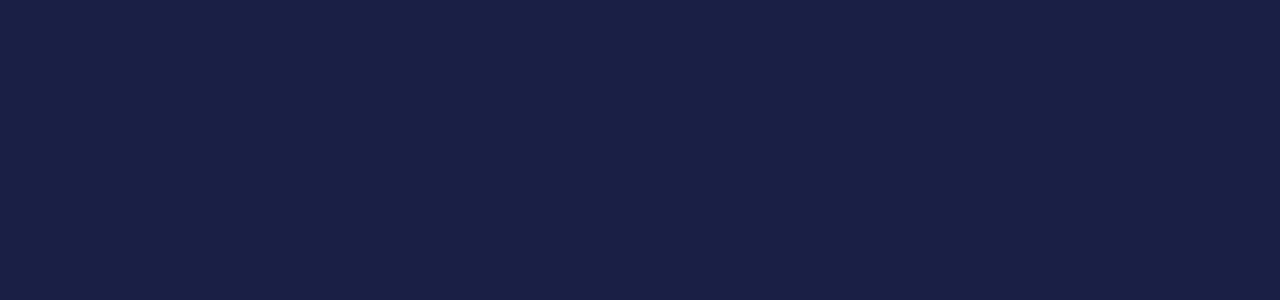
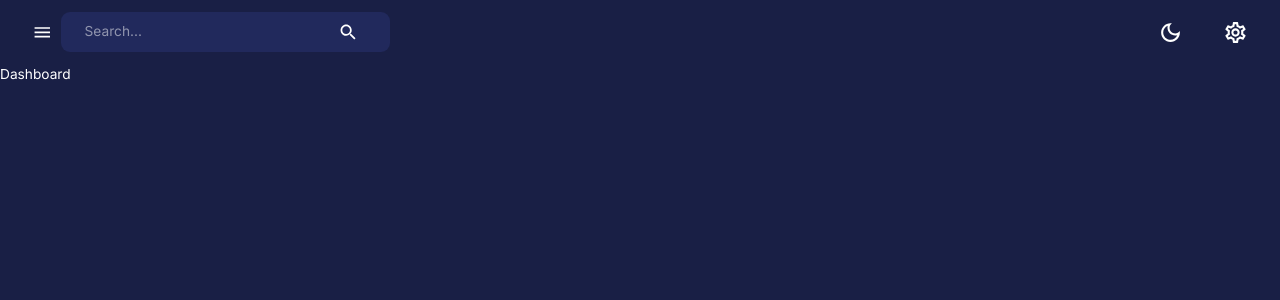
Before and after one commit to Doheera-kosi/DASHBOARD, a React (Create React App) app in the folder client/: page /dashboard in a window 1280 px wide. Shown: the top 300 px of the page. Built offline with nearby package versions, Linux system fonts and the light colour scheme.

Commit message:
Modified fiels

```diff
--- a/client/src/App.js
+++ b/client/src/App.js
@@ -2,15 +2,26 @@ import { CssBaseline, ThemeProvider } from "@mui/material";
 import { createTheme } from "@mui/material/styles";
 import { useMemo } from "react";
 import { useSelector } from "react-redux";
+import { BrowserRouter, Navigate, Route, Routes } from "react-router-dom";
 import { themeSettings } from "theme";
+import Dashboard from "scenes/dashboard";
+import Layout from "scenes/layout"
 
 function App() {
   const mode = useSelector((state) => state.global.mode);
   const theme = useMemo(() => createTheme(themeSettings(mode)), [mode])
   return <div className="app">
-    <ThemeProvider theme={theme}>
-      <CssBaseline />
-    </ThemeProvider>
+    <BrowserRouter>
+      <ThemeProvider theme={theme}>
+        <CssBaseline />
+        <Routes>
+          <Route element={<Layout />}>
+            <Route path="/" element={<Navigate to="/dashboard" replace />} />
+            <Route path="/dashboard" element={<Dashboard />} />
+          </Route>
+        </Routes>
+      </ThemeProvider>
+    </BrowserRouter>
   </div>;
 }
 
--- a/client/src/state/index.js
+++ b/client/src/state/index.js
@@ -1,4 +1,4 @@
-const { createSlice } = require("@reduxjs/toolkit");
+import { createSlice } from '@reduxjs/toolkit';
 
 const initialState = {
   mode: "dark"
```
